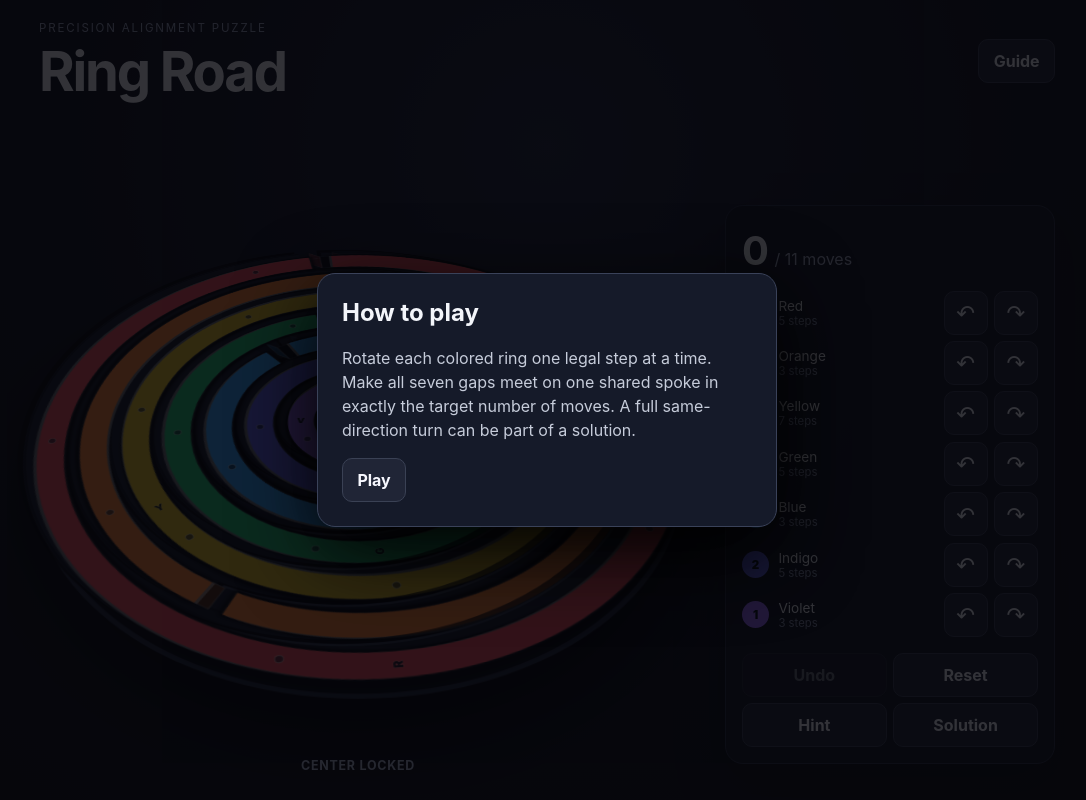
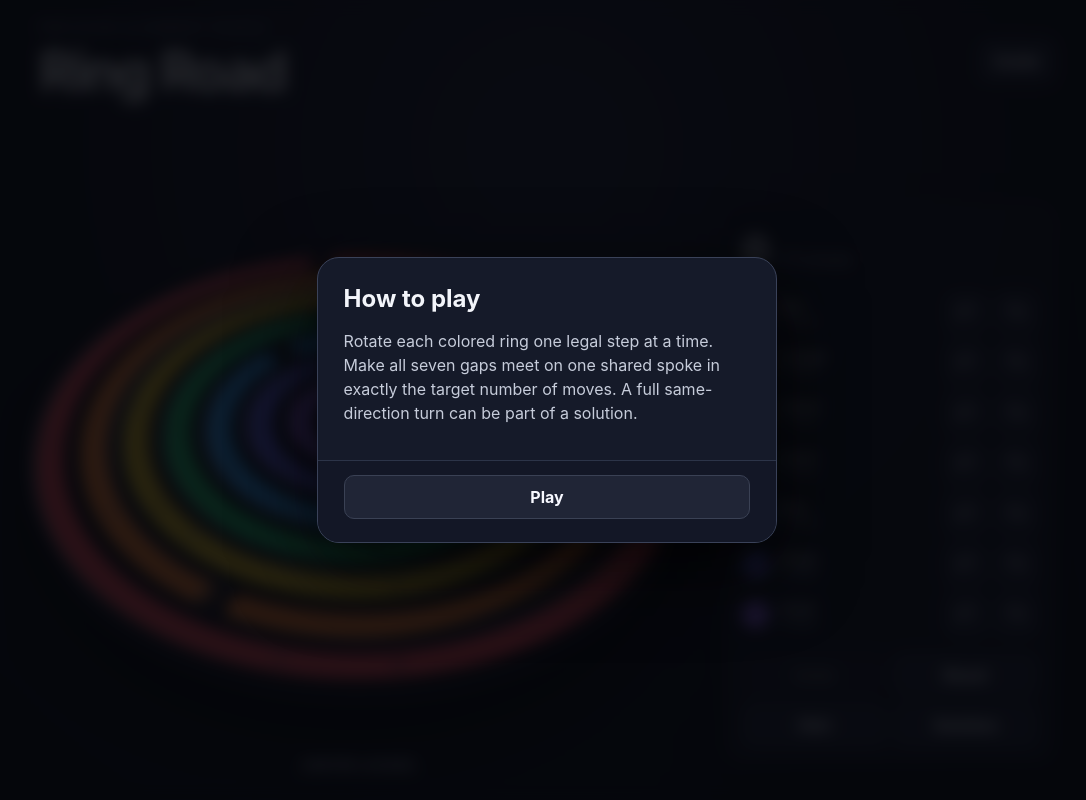
Before and after one commit to gamesbyian/Ring-Road, a React (Vite) app: page / in a window 1280 px wide. Shown: the top 800 px of the page, without its empty margins (93-1179 px from the left). Built offline with nearby package versions, Linux system fonts and the light colour scheme.

Commit message:
style: polish modal spacing and scrolling

```diff
--- a/src/styles/app.css
+++ b/src/styles/app.css
@@ -332,29 +332,50 @@ nav span { color: #cbd2e4; font-weight: 700; }
   z-index: 10;
   inset: 0;
   display: grid;
-  padding: 1rem;
-  background: #05060bcf;
+  padding: clamp(1.5rem, 5vh, 3.5rem) clamp(1.25rem, 5vw, 3.5rem);
+  background: #05060bd9;
+  backdrop-filter: blur(8px);
   place-items: center;
 }
 
 .modal article {
+  display: flex;
   width: min(460px, 100%);
-  max-height: 85vh;
-  padding: 1.5rem;
-  overflow: auto;
+  max-height: min(78vh, 620px);
+  overflow: hidden;
   border: 1px solid #3a4259;
-  border-radius: 18px;
+  border-radius: 22px;
   background: #151a29;
-  box-shadow: 0 25px 80px #000;
+  box-shadow: 0 25px 80px #000b;
+  flex-direction: column;
 }
 
+.modal-scroll {
+  min-height: 0;
+  padding: 1.6rem 1.6rem 1.2rem;
+  overflow-y: auto;
+  overscroll-behavior: contain;
+}
+
+.modal-footer {
+  padding: 0.9rem 1.6rem 1.4rem;
+  border-top: 1px solid #2c3448;
+  background: #131826f2;
+}
+
+.modal-footer button { width: 100%; }
+
 .modal article:focus { outline: none; }
-.modal h2 { margin-top: 0; }
+.modal h2 { margin: 0 0 1rem; }
 .modal p { color: #c6ccda; line-height: 1.5; }
 .modal .campaign-complete { color: #65e6a5; font-weight: 800; }
 
 @media (max-width: 720px) {
   main { padding-top: 0.65rem; }
+  .modal { padding: 1.5rem 1.25rem; }
+  .modal article { max-height: calc(100vh - 3rem); }
+  .modal-scroll { padding: 1.35rem 1.35rem 1rem; }
+  .modal-footer { padding: 0.8rem 1.35rem 1.2rem; }
   .game { grid-template-columns: 1fr; gap: 0.4rem; }
   .board-surface { width: min(100%, 500px); }
   .board {
```
